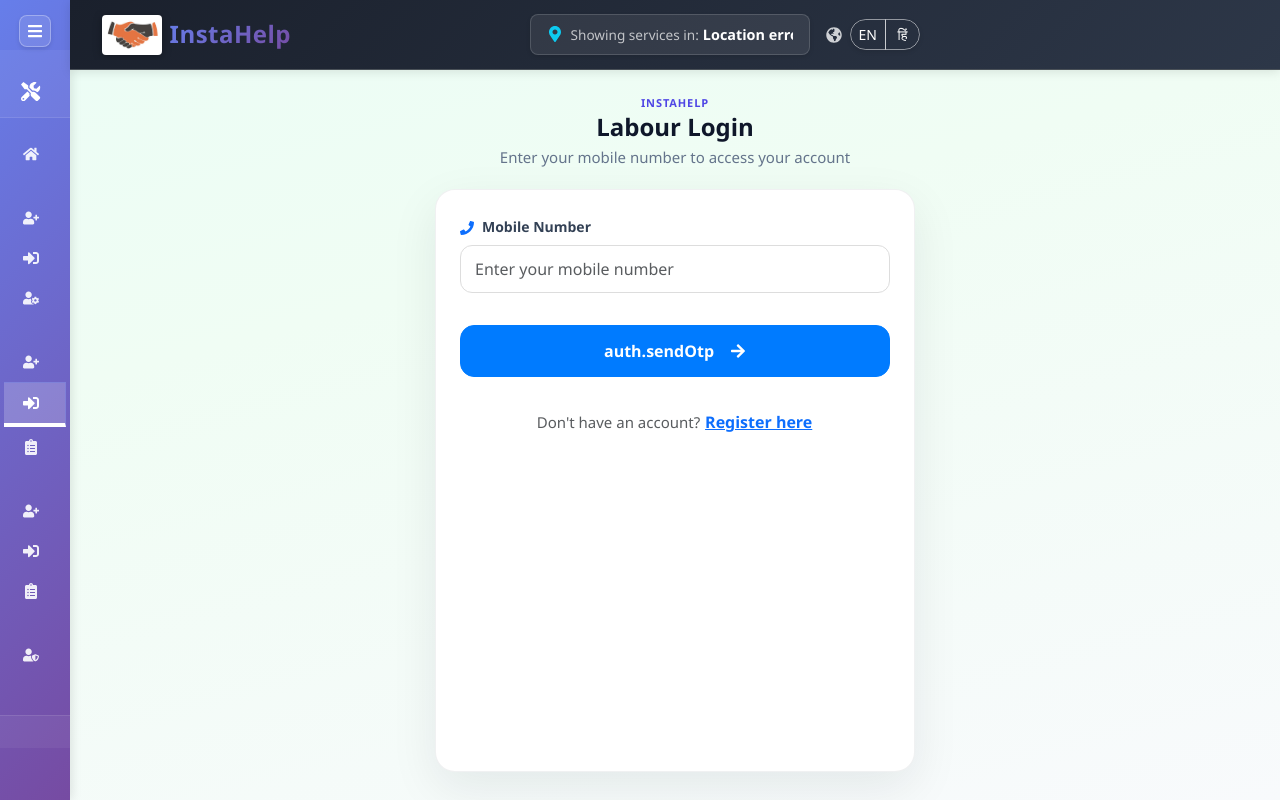
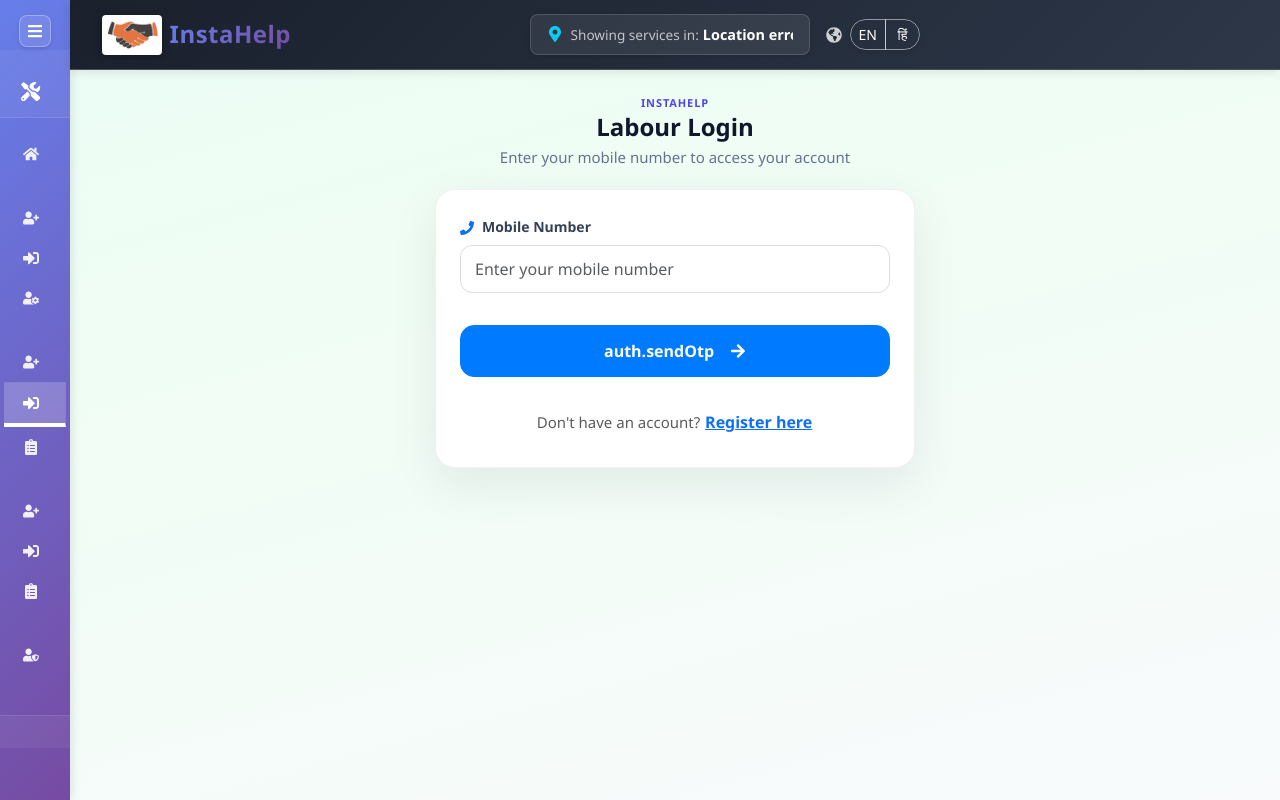
Before and after one commit to Aman235820/labourApp-react, a React (Create React App) app: page /labourLogin in a window 1280 px wide. Built offline with nearby package versions, Linux system fonts and the light colour scheme; no server answers.

Commit message:
scroll fix

```diff
--- a/src/App.css
+++ b/src/App.css
@@ -43,6 +43,10 @@
   flex: 1;
   padding-top: 70px; /* Desktop navbar height */
   transition: margin-left 0.3s ease-in-out, padding-top 0.3s ease-in-out;
+  /* Allow long pages (auth forms, etc.) to scroll; do not clip vertically */
+  overflow-x: hidden;
+  overflow-y: visible;
+  min-width: 0;
 }
 
 /* Mobile layout - adjust for mobile navigation */
--- a/src/styles/AuthFormShell.css
+++ b/src/styles/AuthFormShell.css
@@ -1,25 +1,41 @@
 /**
  * Shared fullscreen-friendly auth layouts (login / register / OTP).
  * Mobile: edge-to-edge panel, large touch targets, 16px inputs (iOS zoom fix).
+ * Uses document scrolling (body) so long forms always scroll on mobile — no trapped flex height.
  */
+
+:root {
+  --auth-nav-top-offset: 80px;
+}
+
+@media (min-width: 992px) {
+  :root {
+    --auth-nav-top-offset: 70px;
+  }
+}
+
+@media (max-width: 575.98px) {
+  :root {
+    --auth-nav-top-offset: 55px;
+  }
+}
+
+@media (orientation: landscape) and (max-height: 500px) and (max-width: 768px) {
+  :root {
+    --auth-nav-top-offset: 50px;
+  }
+}
 
 .auth-form-shell {
   width: 100%;
-  min-height: calc(100dvh - 80px);
-  min-height: calc(100vh - 80px);
-  display: flex;
-  flex-direction: column;
+  min-height: calc(100dvh - var(--auth-nav-top-offset));
+  min-height: calc(100vh - var(--auth-nav-top-offset));
   padding: 0;
   margin: 0;
   box-sizing: border-box;
+  /* Room to scroll past last field above keyboard / home indicator */
+  padding-bottom: max(2rem, env(safe-area-inset-bottom, 0px));
   background: linear-gradient(165deg, #e8ecff 0%, #f1f5f9 42%, #f8fafc 100%);
-}
-
-@media (min-width: 992px) {
-  .auth-form-shell {
-    min-height: calc(100dvh - 70px);
-    min-height: calc(100vh - 70px);
-  }
 }
 
 .dark-theme .auth-form-shell {
@@ -45,18 +61,14 @@
 }
 
 .auth-form-shell__scroll {
-  flex: 1;
-  display: flex;
-  flex-direction: column;
-  overflow-y: auto;
-  -webkit-overflow-scrolling: touch;
-  overscroll-behavior-y: contain;
-  padding: 0.75rem 0.75rem 1.25rem;
+  display: block;
+  overflow: visible;
+  padding: 0.75rem 0.75rem 0;
 }
 
 @media (min-width: 576px) {
   .auth-form-shell__scroll {
-    padding: 1rem 1rem 1.75rem;
+    padding: 1rem 1rem 0;
   }
 }
 
@@ -65,9 +77,9 @@
   max-width: 480px;
   margin-left: auto;
   margin-right: auto;
-  flex: 1;
   display: flex;
   flex-direction: column;
+  gap: 0;
 }
 
 .auth-form-shell--wide .auth-form-shell__inner {
@@ -133,7 +145,8 @@
   border-bottom: none;
   box-shadow: 0 -8px 32px rgba(15, 23, 42, 0.06);
   padding: 1.25rem 1rem 1.5rem;
-  flex: 1;
+  flex: 0 1 auto;
+  min-height: 0;
 }
 
 @media (min-width: 576px) {
@@ -192,39 +205,46 @@
   font-size: 0.9375rem;
 }
 
+/* Primary action: in normal flow on mobile so fields above are never covered; sticky on wide screens */
 .auth-form-sticky-cta {
-  position: sticky;
-  bottom: 0;
-  z-index: 2;
-  margin-top: 0.5rem;
-  padding-top: 1rem;
-  margin-left: -1rem;
-  margin-right: -1rem;
-  padding-left: 1rem;
-  padding-right: 1rem;
-  padding-bottom: calc(0.75rem + env(safe-area-inset-bottom, 0px));
-  background: linear-gradient(
-    to top,
-    var(--card-bg, #fff) 55%,
-    rgba(255, 255, 255, 0)
-  );
+  position: static;
+  z-index: auto;
+  margin-top: 0.75rem;
+  padding-top: 0.75rem;
+  margin-left: 0;
+  margin-right: 0;
+  padding-left: 0;
+  padding-right: 0;
+  padding-bottom: 0;
+  background: transparent;
 }
 
-@media (min-width: 576px) {
+@media (min-width: 768px) {
   .auth-form-sticky-cta {
+    position: sticky;
+    bottom: env(safe-area-inset-bottom, 0px);
+    z-index: 2;
+    margin-top: 1rem;
+    padding-top: 1rem;
     margin-left: -1.5rem;
     margin-right: -1.5rem;
     padding-left: 1.5rem;
     padding-right: 1.5rem;
+    padding-bottom: 0.75rem;
+    background: linear-gradient(
+      to top,
+      var(--card-bg, #fff) 70%,
+      rgba(255, 255, 255, 0)
+    );
   }
-}
 
-.dark-theme .auth-form-sticky-cta {
-  background: linear-gradient(
-    to top,
-    var(--card-bg, #1a1a1a) 55%,
-    transparent
-  );
+  .dark-theme .auth-form-sticky-cta {
+    background: linear-gradient(
+      to top,
+      var(--card-bg, #1a1a1a) 70%,
+      transparent
+    );
+  }
 }
 
 .auth-form-alt-action {
```
Also changed, not shown: 35 other files (tests, documents, lock files or other folders).
